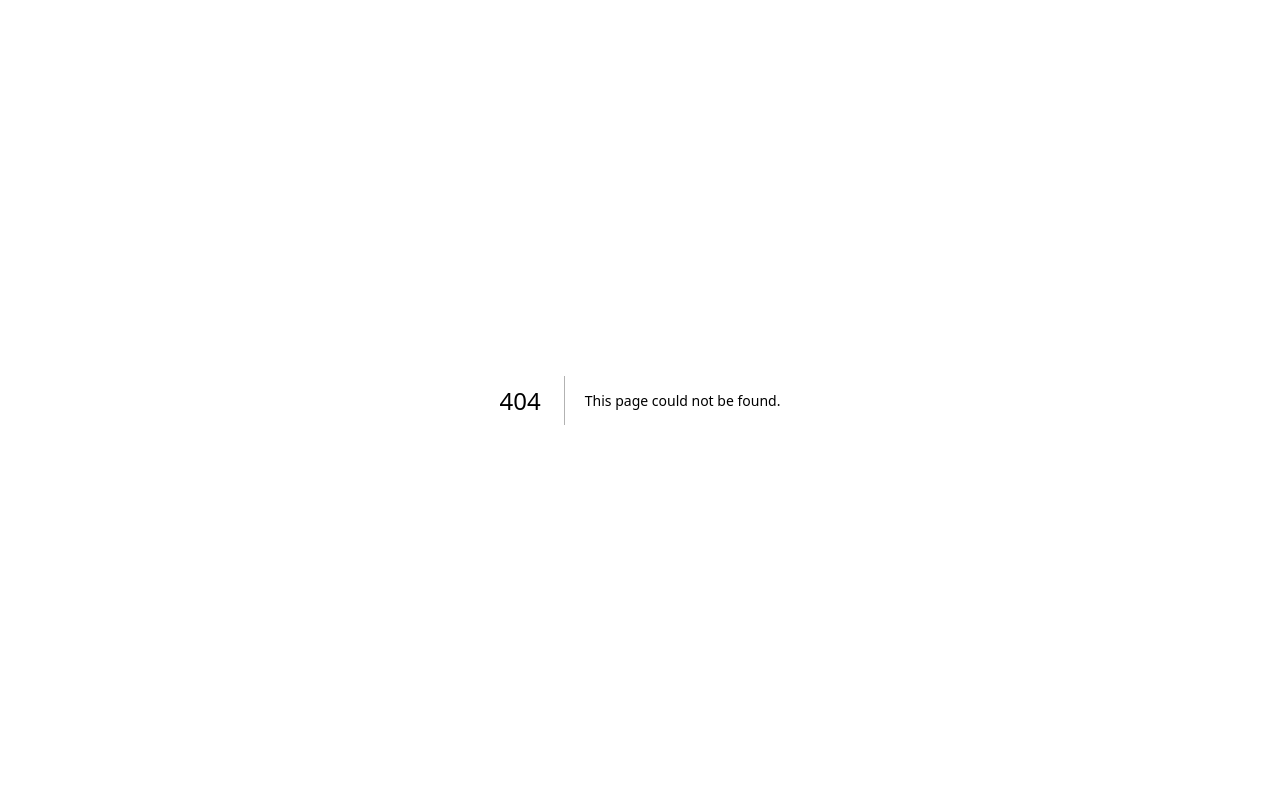
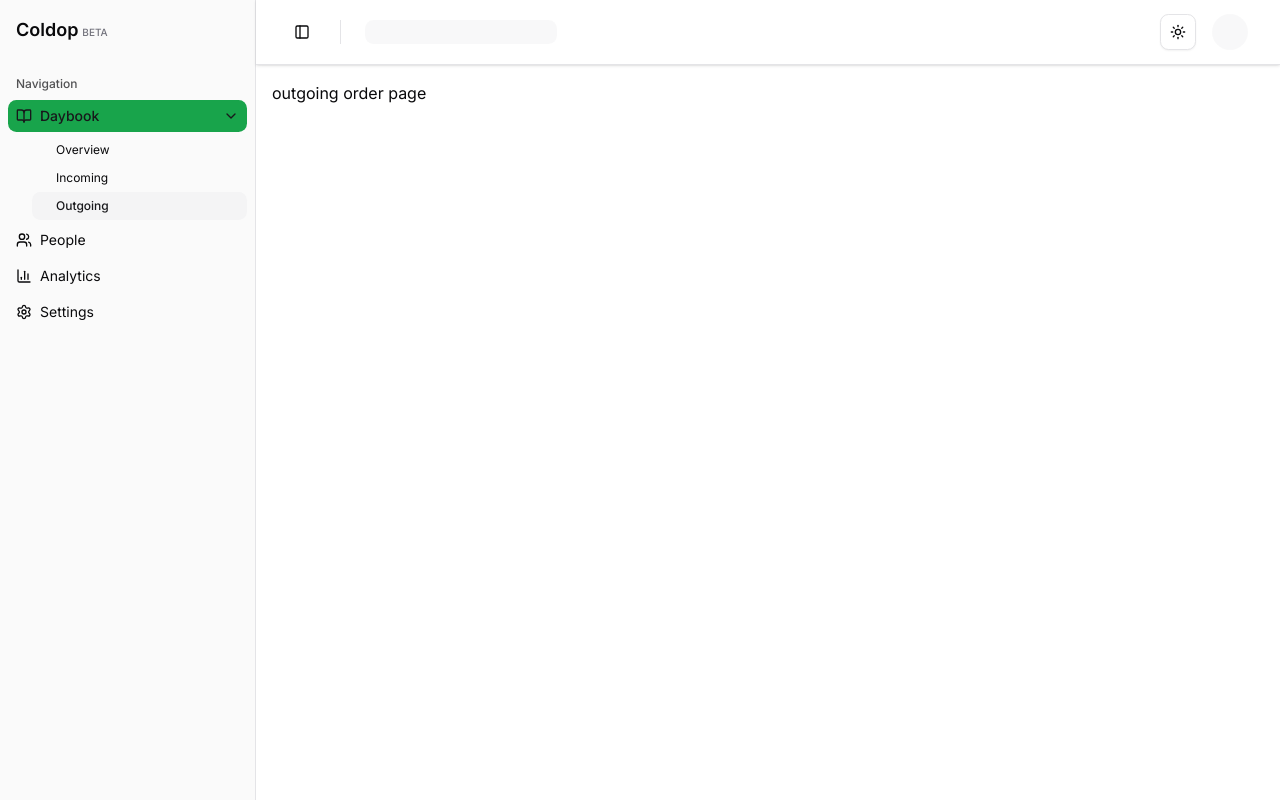
Before and after one commit to DhairyaSehgal07/proto-frontend, a Next.js app: page /store-admin/outgoing in a window 1280 px wide. Before the commit this address had no page. Built offline with nearby package versions, Linux system fonts and the light colour scheme; a web font is replaced by a local one.

Commit message:
feat: add outgoing order page and component structure

```diff
--- /dev/null
+++ b/src/app/(dashboard)/store-admin/(forms)/outgoing/page.tsx
@@ -0,0 +1,14 @@
+import OutgoingOrderPage from '@/components/forms/outgoing-order';
+
+export default function Page() {
+  return <OutgoingOrderPage />;
+}
+
+// ✅ Optional: Add metadata for SEO
+export const metadata = {
+  title: 'Outgoing Order | Coldop',
+  description: 'Create an outgoing order',
+};
+
+// ✅ Optional: Force dynamic rendering if needed
+// export const dynamic = 'force-dynamic';
--- /dev/null
+++ b/src/components/forms/outgoing-order/index.tsx
@@ -0,0 +1,7 @@
+import React from 'react';
+
+const OutgoingOrderPage = () => {
+  return <div>outgoing order page</div>;
+};
+
+export default OutgoingOrderPage;
```
